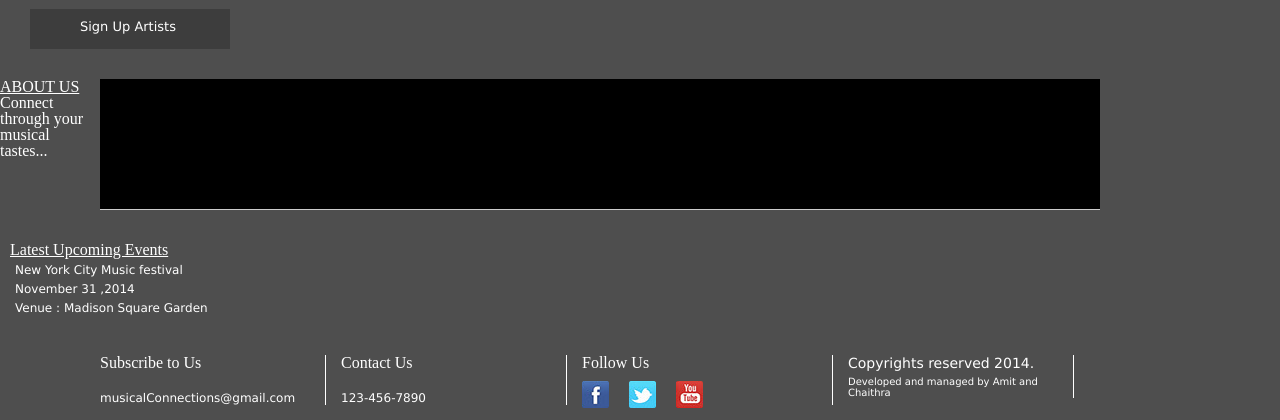
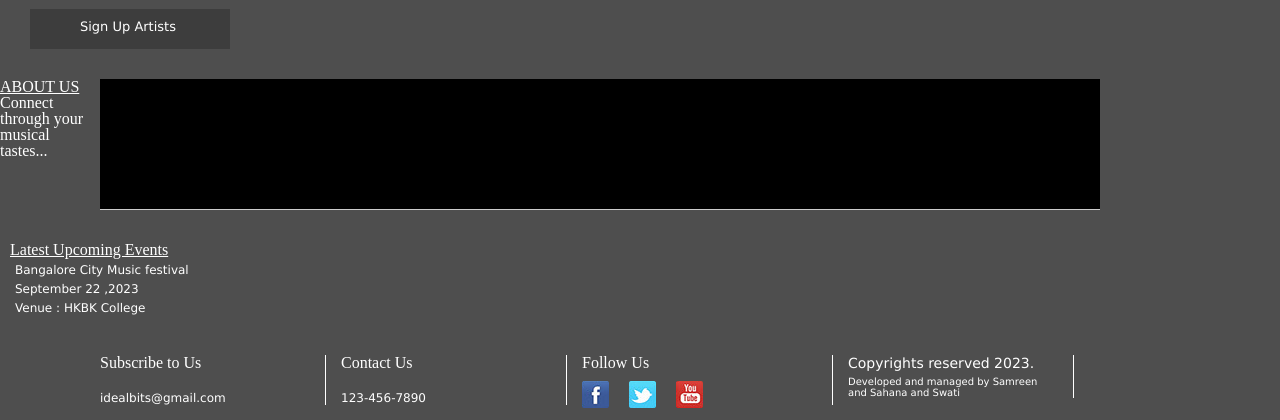
Before and after one commit to 1Samreen/music-band, a PHP site: page /DB-Final-Project/ in a window 1280 px wide. Shown: the part 595-1015 px from the top of the page. Run offline with PHP 8.4, Linux system fonts and the light colour scheme; some libraries are stand-ins or nearby versions.

Commit message:
index.php

```diff
--- a/index.php
+++ b/index.php
@@ -2,7 +2,7 @@
 <html lang="en">
 	<head>
 		<meta charset="utf-8" />
-		<title>Musical Connection</title>
+		<title>Ideal Bits Music</title>
  		<link rel="stylesheet" href="css/style.css" type="text/css" />
  		<script type="text/javascript" src="Script/jquery.js"></script>
  		<script src="http://maps.googleapis.com/maps/api/js"></script>
@@ -66,16 +66,16 @@
 			</div>
 			<div class="right-content">
 				<h1 style="margin-top:32px;text-decoration:underline">Latest Upcoming Events </h1>
-					<h2>New York City Music festival</h2>
-					<h2>November 31 ,2014 </h2>
-					<h2>Venue : Madison Square Garden</h2>
+					<h2>Bangalore City Music festival</h2>
+					<h2>September 22 ,2023 </h2>
+					<h2>Venue : HKBK College</h2>
 			</div>
 
 		</div>
 		<div class="footer">
 			<div class="left-content wifooterdthalign">
 				<h1>Subscribe to Us</h1>
-				<a href="mailto:amitk26467@gmail.com">musicalConnections@gmail.com</a>
+				<a href="mailto:idealbits@gmail.com">idealbits@gmail.com</a>
 			</div>
 			<div class="left-content wifooterdthalign" style="margin-left:0px">
 				<h1>Contact Us</h1>
@@ -83,13 +83,13 @@
 			</div>
 			<div class="left-content social-network" style="margin-left:0px">
 				<h1>Follow Us</h1>
-				<a href="https://www.facebook.com/Connectionsoriginalmusicall" class="socialnet" style="clear:left"></a>
+				<a href="https://www.facebook.com/idealbitsmusical" class="socialnet" style="clear:left"></a>
 				<a href="https://twitter.com/music" class="socialnet twitter"></a>
 				<a href="http://www.youtube.com/user/FlyingBalalaikaBros" class="socialnet youtube"></a>
 			</div>
 			<div class="left-content wifooterdthalign" style="margin-left:0px">
-				<h2 style="margin-top:0px;font-size:14px">Copyrights reserved 2014.</h2>
-				<h2 style="margin-top:5px;font-size:10px">Developed and managed by Amit and Chaithra</h2>
+				<h2 style="margin-top:0px;font-size:14px">Copyrights reserved 2023.</h2>
+				<h2 style="margin-top:5px;font-size:10px">Developed and managed by Samreen and Sahana and Swati</h2>
 
 
 			</div>
```
